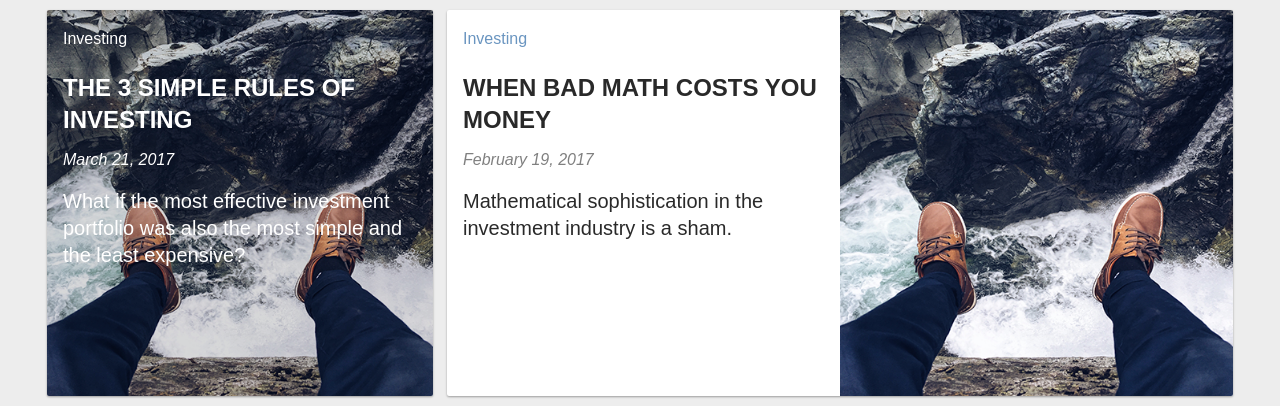
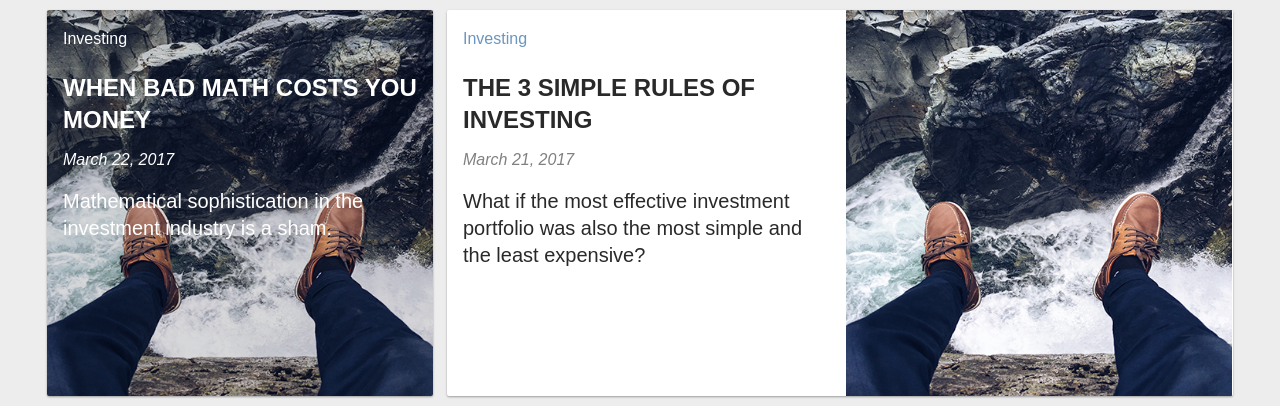
Before and after one commit to plynty/compendiumfinance, a Jekyll site: the page built from index.md, in a window 1280 px wide and 900 px high, scrolled down 1959 px, cut to the strip 230-636 px from the top of the window. Built offline with Jekyll 4.4.1, drawn with Linux system fonts in a browser that asks for light colours; nearby versions of some CDN libraries; some web fonts are replaced.

Commit message:
Updated Tax Reform Good Bad Ugly

```diff
--- a/_articles/tax-reform-good-bad-ugly.md
+++ b/_articles/tax-reform-good-bad-ugly.md
@@ -1,6 +1,6 @@
 ---
 title: WHEN BAD MATH COSTS YOU MONEY
-date: 2017-02-19 00:00:00 Z
+date: 2017-03-22 00:00:00 Z
 categories:
 - Investing
 - Wall Street Myths
```
